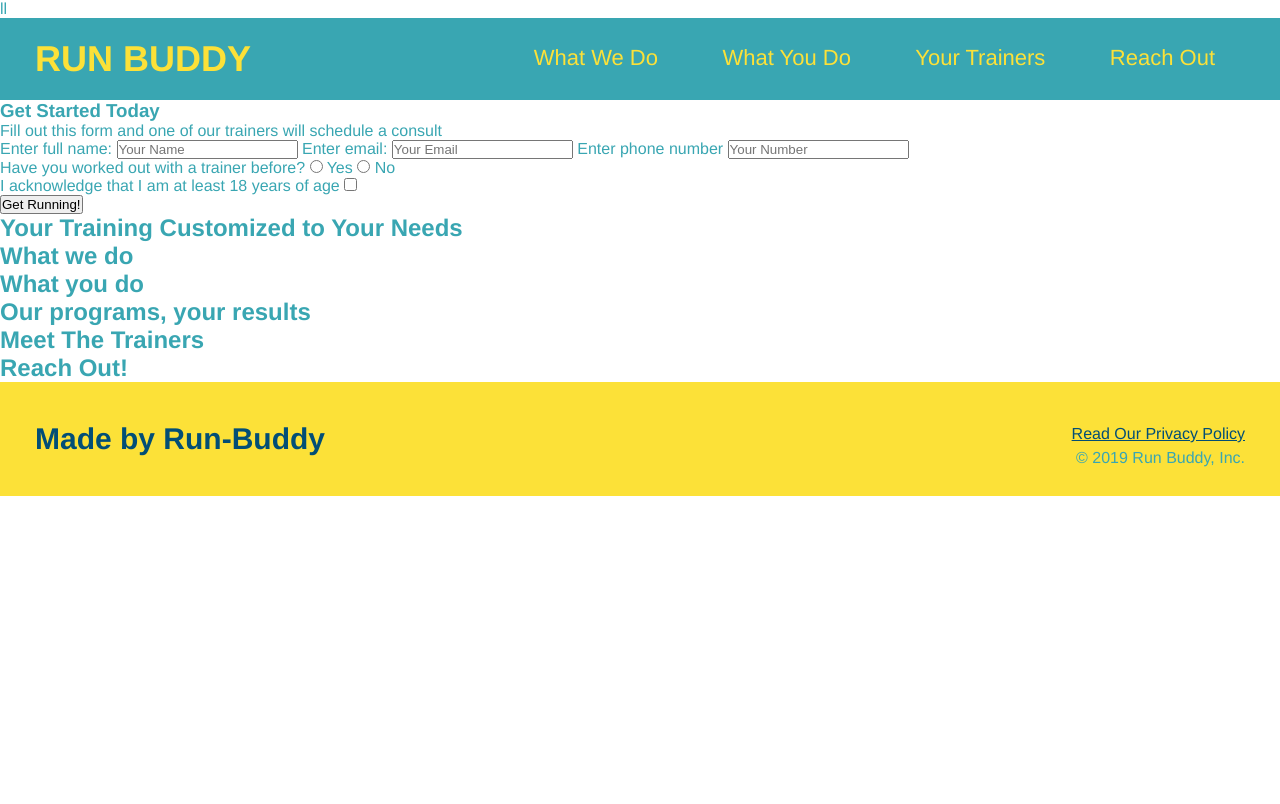
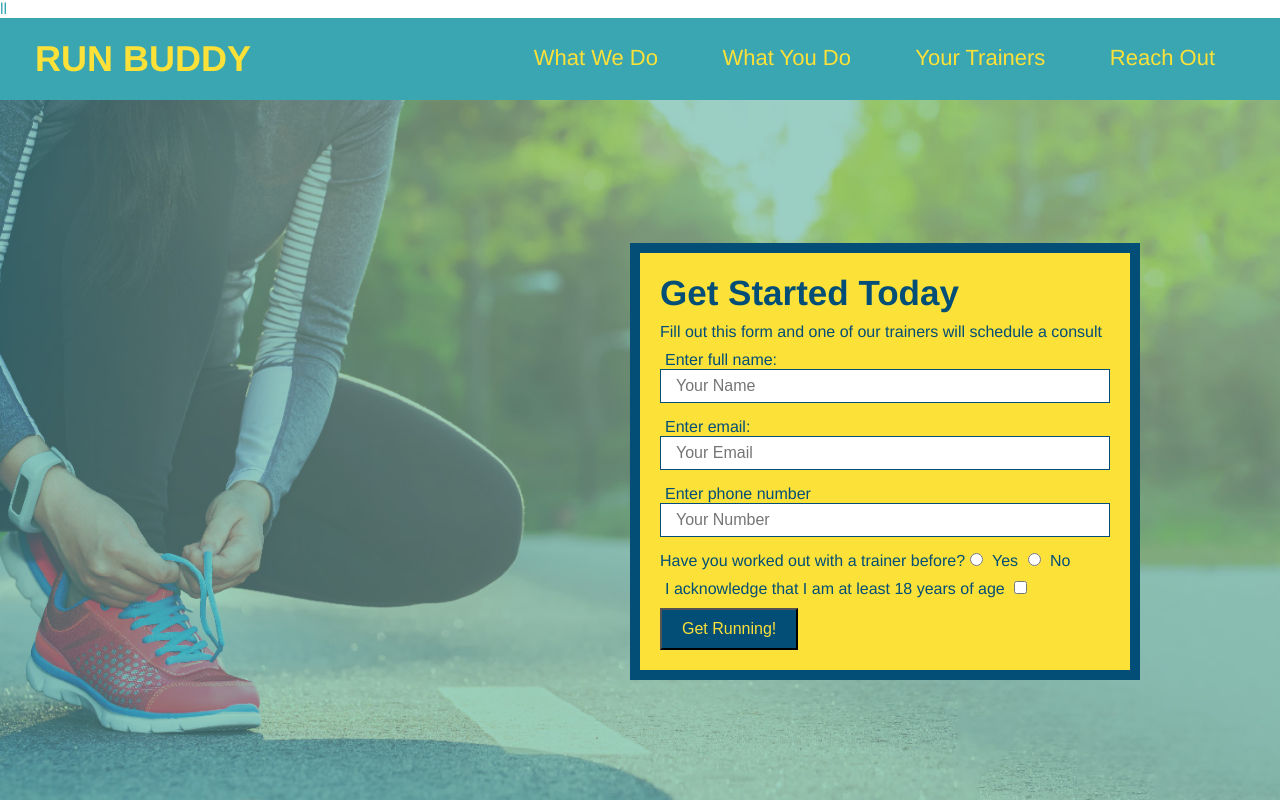
Before and after one commit to troygrossi/Run-Buddy, a plain HTML site: page index.html in a window 1280 px wide. Shown: the top 804 px of the page. Drawn offline with Linux system fonts and the light colour scheme.

Commit message:
finished input hero

```diff
--- a/assets/css/style.css
+++ b/assets/css/style.css
@@ -29,7 +29,7 @@ header {
     padding-left: 25px;
   }
   */
-
+  width: 100%;
   padding: 20px 35px;
   background-color: #39a6b2;
 }
@@ -58,6 +58,63 @@ header nav ul li a {
   font-weight: lighter;
   font-size: 22px;
 }
+
+section {
+  padding: 60px;
+}
+.hero {
+  background-image: url("../images/hero-bg.jpg");
+  height: 700px;
+  background-size: cover;
+  background-position: center;
+  position: relative;
+}
+.hero-form {
+  background-color: #fce138;
+  padding: 20px;
+  width: 510px;
+  color: #024e76;
+  /* -style: solid needed to add color */
+  border-style: solid;
+  /* Width applies to all sides */
+  border-width: 10px;
+  border-color: #024e76;
+  position: absolute;
+  bottom: 120px;
+  right: 140px;
+}
+.hero-form h3 {
+  font-size: 35px;
+}
+.hero-form p {
+  margin-top: 10px;
+  margin-bottom: 10px;
+}
+.form-input {
+  border: 1px solid #024e76;
+  display: block;
+  padding: 7px 15px;
+  font-size: 16px;
+  color: #024e76;
+  width: 100%;
+  margin-bottom: 15px;
+}
+.hero-form label {
+  margin: 0 5px;
+}
+
+.hero-form button {
+  color: #fce138;
+  background-color: #024e76;
+  padding: 10px 20px;
+  font-size: 16px;
+}
+/* position:
+static-default, not affected by top:/bottom:/left:/right: adjustments
+relative: relative to surrounding boxes
+absolute: relative to parent boxes, defaults to upper left
+fixed: relative to browser and will move with scrolling, defaults to upper left*/
+
 footer {
   background: #fce138;
   width: 100%;
--- a/index.html
+++ b/index.html
@@ -36,19 +36,32 @@ ll<!DOCTYPE html>
     </header>
 
     <!-- Form Section -->
-    <section>
-      <div>
+    <section class="hero">
+      <div class="hero-form">
         <h3>Get Started Today</h3>
         <p>
           Fill out this form and one of our trainers will schedule a consult
         </p>
         <form>
           <label for="name">Enter full name:</label>
-          <input id="name" name="name" type="text" placeholder="Your Name" />
+          <input
+            class="form-input"
+            id="name"
+            name="name"
+            type="text"
+            placeholder="Your Name"
+          />
           <label for="email">Enter email:</label>
-          <input id="email" name="email" type="text" placeholder="Your Email" />
+          <input
+            class="form-input"
+            id="email"
+            name="email"
+            type="email"
+            placeholder="Your Email"
+          />
           <label for="phone">Enter phone number</label>
           <input
+            class="form-input"
             id="phone"
             name="phone"
             type="text"
```
Also changed, not shown: assets/images/hero-bg.jpg (added).
